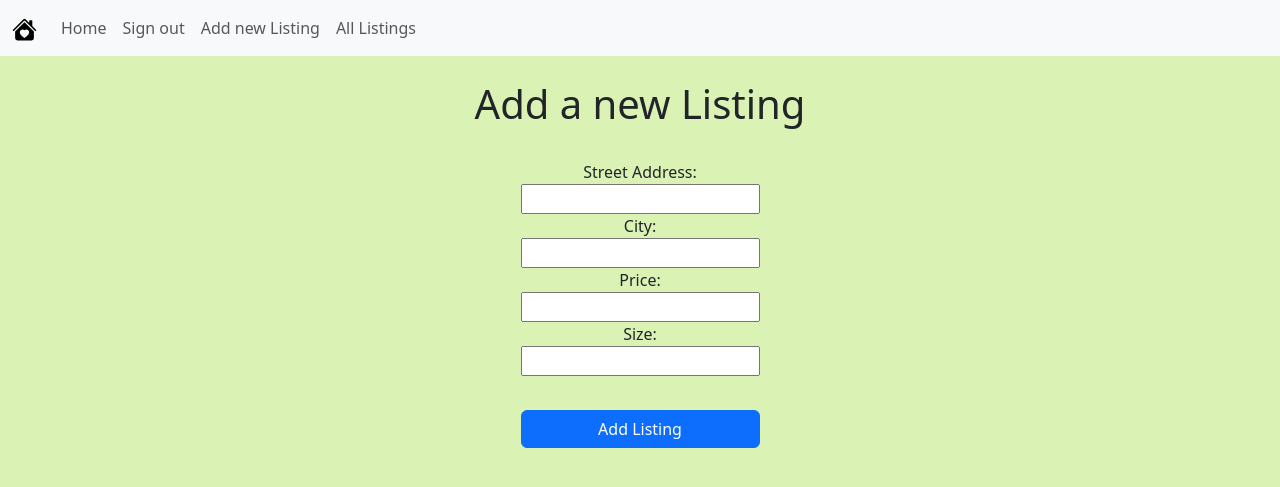
After one commit to Ahmedi7a/open-house, a Node server app: page /listings/new in a window 1280 px wide. The commit adds this page. Shown: the top 487 px of the page. Run offline with Node 20, Linux system fonts and the light colour scheme; the visitor is signed in with stand-in values (Sample User, id 1); some libraries are stand-ins or nearby versions.

```diff
--- /dev/null
+++ b/controllers/listings.js
@@ -0,0 +1,77 @@
+const Listing = require('../models/listing');
+
+//index page
+async function index(req, res) {
+    const listings = await Listing.find().populate('owner')
+    res.render('listings/index.ejs', { title: 'All Listings', listings: listings, })
+}
+
+//form page
+function addListing(req, res) {
+    try {
+        res.render('listings/new.ejs', { title: 'Add Listing' })
+    } catch (err) {
+        console.log(err);
+        res.redirect('/');
+    }
+
+}
+
+//post add
+async function createListing(req, res) {
+    try {
+        req.body.owner = req.params.userId
+        await Listing.create(req.body);
+        console.log(req.body);
+        res.redirect('/listings')
+
+    } catch (err) {
+        console.log(err)
+        res.redirect('/');
+    }
+
+}
+
+//show page
+async function show(req, res) {
+    try {
+        const listing= await Listing.findById(req.params.listingId).populate('owner');
+        res.render('listings/show.ejs', { title: 'Details', listing, })
+    } catch (err) {
+        console.log(err);
+        res.redirect('/');
+    }
+
+}
+
+//delete
+async function deleteListing(req,res){
+
+    try {
+        const listing= await Listing.findById(req.params.listingId).populate('owner');
+        if(listing.owner.equals(req.params.userId)){
+            await listing.deleteOne()
+            res.redirect('/listings');
+        }else{
+
+        }
+    } catch (err) {
+        console.log(err);
+        res.redirect('/');
+    }
+}
+
+
+
+
+
+
+
+//========
+module.exports = {
+    index,
+    addListing,
+    createListing,
+    show,
+    deleteListing,
+}
--- a/public/stylesheets/style.css
+++ b/public/stylesheets/style.css
@@ -1,5 +1,5 @@
 body {
-    background-color: rgb(230, 148, 148);
+    background-color: rgb(218, 242, 180);
     margin: 0px;
     text-align: center;
 
--- a/server.js
+++ b/server.js
@@ -12,6 +12,7 @@ const passUserToView=require('./middelware/pass-user-to-veiw.js')
 
 //models
 const User = require("./models/user");
+const Listing=require("./models/listing");
 
 
 //middleware
@@ -41,7 +42,8 @@ app.use(
 app.use(passUserToView);
 //====================================================
 //import controller
-const authCotroller = require('./controllers/authentication.js')
+const authCotroller = require('./controllers/authentication.js');
+const listingController= require('./controllers/listings.js');
 
 //==================================================
 
@@ -63,8 +65,26 @@ app.post('/auth/sign-in', authCotroller.signIn)
 //sign out page and kill session
 app.get('/auth/sign-out', authCotroller.signOut);
 
-//vip
-app.get('/vip-lounge', isSignedIn, authCotroller.welcome)
+app.use(isSignedIn); // signed in to see after this
+// //vip
+// app.get('/vip-lounge', isSignedIn, authCotroller.welcome)
+//=============================================================
+//list route
+
+//get index page
+app.get('/listings', listingController.index);
+
+//add page
+app.get('/listings/new', listingController.addListing );
+
+//post the add
+app.post('/listings/:userId',listingController.createListing)
+
+//view details
+app.get('/listings/:listingId', listingController.show)
+
+//delete
+app.delete('/listings/:userId/:listingId',listingController.deleteListing)
 
 
 //=============================================
--- a/views/index.ejs
+++ b/views/index.ejs
@@ -1,5 +1,5 @@
 <%- include('partials/head') %>
-
+<br>
 
 <% if (user) { %>
 
--- /dev/null
+++ b/views/listings/new.ejs
@@ -0,0 +1,20 @@
+<%- include('../partials/head') %> <br>
+
+    <div class="container">
+
+        <h1> Add a new Listing</h1><br>
+
+        <form action="/listings/<%=user._id %>" method="POST">
+            <label for="street-address">Street Address:</label>
+            <input type="text" name="streetAddress" id="street-address" />
+            <label for="city">City:</label>
+            <input type="text" name="city" id="city" />
+            <label for="price">Price:</label>
+            <input type="number" name="price" id="price" min="0" />
+            <label for="size">Size:</label>
+            <input type="number" name="size" id="size" min="0" /> <br>
+            <button type="submit" class="btn btn-primary">Add Listing</button>
+        </form>
+    </div>
+
+    <%- include('../partials/footer') %>
--- a/views/partials/head.ejs
+++ b/views/partials/head.ejs
@@ -12,7 +12,12 @@
 
     <nav class="navbar navbar-expand-lg bg-body-tertiary">
         <div class="container-fluid">
-          <a class="navbar-brand" href="#">Navbar</a>
+          <a class="navbar-brand" href="#">
+            <svg xmlns="http://www.w3.org/2000/svg" width="25" height="25" fill="black" class="bi bi-house-heart-fill" viewBox="0 0 16 16">
+              <path d="M7.293 1.5a1 1 0 0 1 1.414 0L11 3.793V2.5a.5.5 0 0 1 .5-.5h1a.5.5 0 0 1 .5.5v3.293l2.354 2.353a.5.5 0 0 1-.708.707L8 2.207 1.354 8.853a.5.5 0 1 1-.708-.707z"/>
+              <path d="m14 9.293-6-6-6 6V13.5A1.5 1.5 0 0 0 3.5 15h9a1.5 1.5 0 0 0 1.5-1.5zm-6-.811c1.664-1.673 5.825 1.254 0 5.018-5.825-3.764-1.664-6.691 0-5.018"/>
+            </svg>
+          </a>
           <button class="navbar-toggler" type="button" data-bs-toggle="collapse" data-bs-target="#navbarSupportedContent" aria-controls="navbarSupportedContent" aria-expanded="false" aria-label="Toggle navigation">
             <span class="navbar-toggler-icon"></span>
           </button>
@@ -26,6 +31,12 @@
                 <li class="nav-item">
                   <a class="nav-link" href="/auth/sign-out">Sign out</a>
                 </li>
+                <li class="nav-item">
+                  <a class="nav-link" href="/listings/new">Add new Listing</a>
+                </li>
+                <li class="nav-item">
+                  <a class="nav-link" href="/listings">All Listings</a>
+                </li>
                 <% } else{ %>
               <li class="nav-item">
                 <a class="nav-link" href="/auth/sign-up">Sign Up</a>
@@ -34,9 +45,9 @@
                 <a class="nav-link" href="/auth/sign-in">Sign In</a>
               </li>
               <% } %>
-              <li class="nav-item">
+              <!-- <li class="nav-item">
                 <a class="nav-link" href="/vip-lounge">VIP Lounge</a>
-              </li>
+              </li> -->
             </ul>
           </div>
         </div>
```
Also changed, not shown: models/listing.js (added, +36 -0 lines), views/listings/index.ejs (added, +18 -0 lines), views/listings/show.ejs (added, +22 -0 lines).
